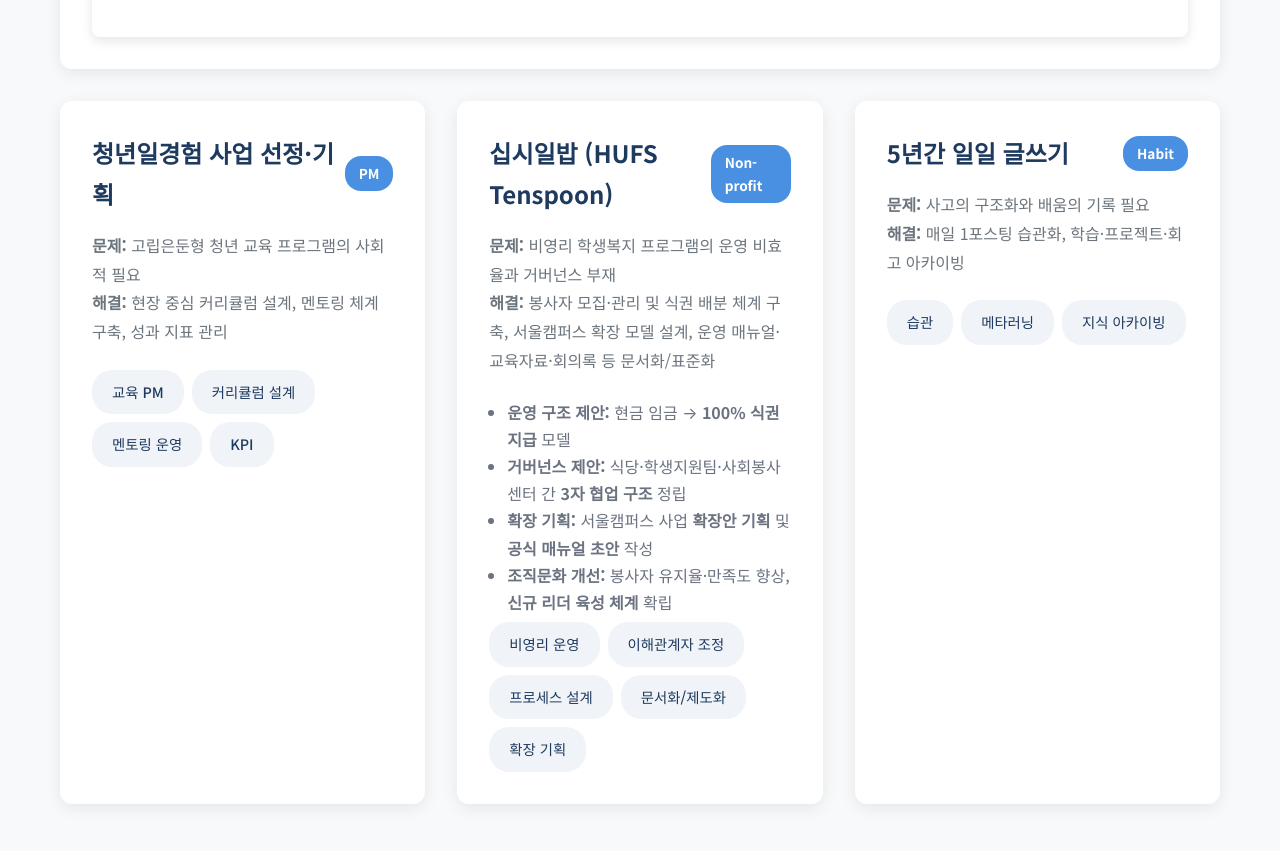
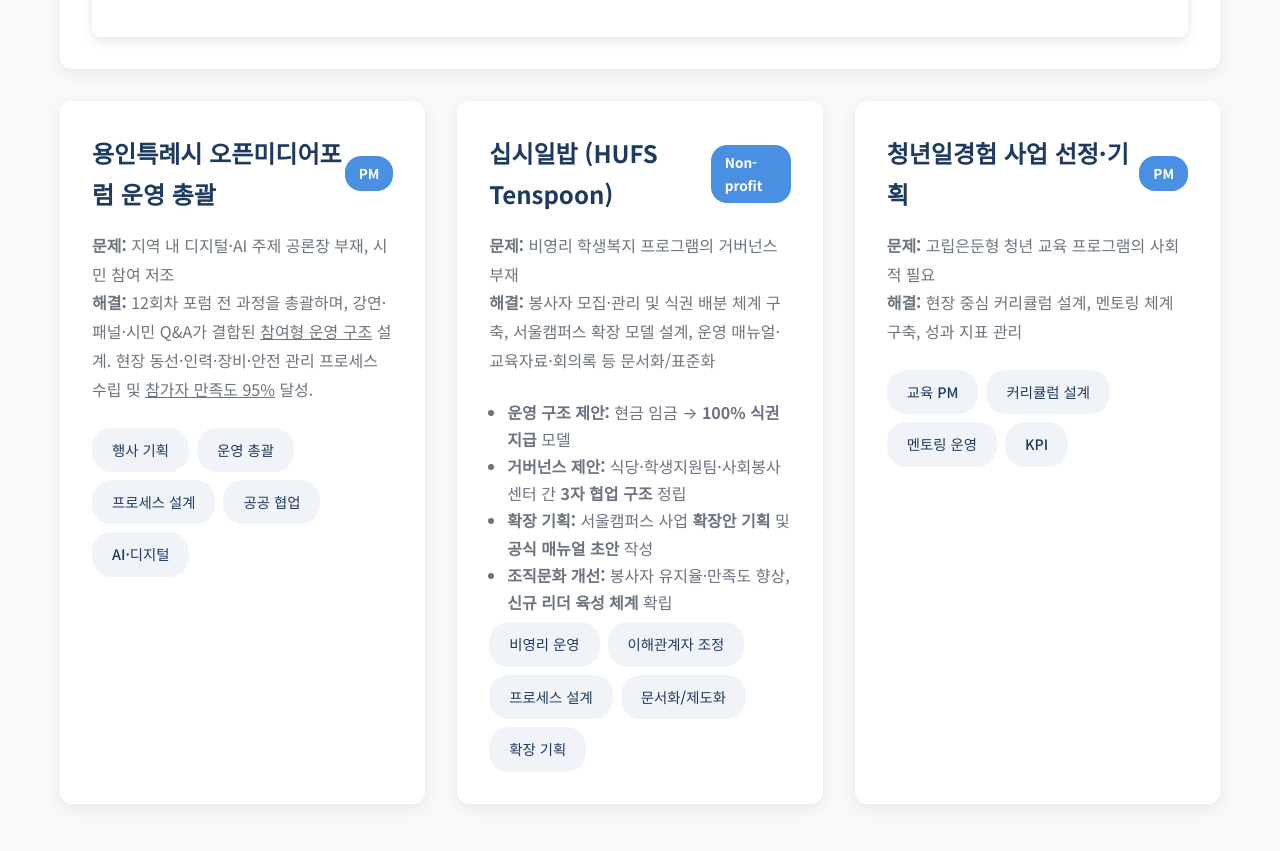
Before and after one commit to Gwanju-Son/sparta-edupm-copilot, a plain HTML site: page portfolio_site/index.html in a window 1280 px wide. Shown: the part 2760-3611 px from the top of the page. Drawn offline with Linux system fonts and the light colour scheme; grey boxes are pictures that could not be loaded.

Commit message:
feat(projects): add Yongin Open Media Forum as Project 2, reorder projects, remove writing habit

```diff
--- a/portfolio_site/index.html
+++ b/portfolio_site/index.html
@@ -154,22 +154,24 @@
                     </div>
                 </div>
 
-                <!-- Project 2: Youth Work Experience -->
+                <!-- Project 2: Yongin Open Media Forum -->
                 <div class="project-card">
                     <div class="project-header">
-                        <h3>청년일경험 사업 선정·기획</h3>
+                        <h3>용인특례시 오픈미디어포럼 운영 총괄</h3>
                         <span class="project-tag">PM</span>
                     </div>
                     <p class="project-desc">
-                        <strong>문제:</strong> 고립은둔형 청년 교육 프로그램의 사회적 필요<br>
-                        <strong>해결:</strong> 현장 중심 커리큘럼 설계, 멘토링 체계 구축, 성과 지표 관리<br>
-
+                        <strong>문제:</strong> 지역 내 디지털·AI 주제 공론장 부재, 시민 참여 저조<br>
+                        <strong>해결:</strong> 12회차 포럼 전 과정을 총괄하며, 강연·패널·시민 Q&amp;A가 결합된
+                        <u>참여형 운영 구조</u> 설계. 현장 동선·인력·장비·안전 관리 프로세스 수립 및
+                        <u>참가자 만족도 95%</u> 달성.<br>
                     </p>
                     <div style="display:flex; gap:8px; flex-wrap:wrap; margin:6px 0 0;">
-                        <span class="tag">교육 PM</span>
-                        <span class="tag">커리큘럼 설계</span>
-                        <span class="tag">멘토링 운영</span>
-                        <span class="tag">KPI</span>
+                        <span class="tag">행사 기획</span>
+                        <span class="tag">운영 총괄</span>
+                        <span class="tag">프로세스 설계</span>
+                        <span class="tag">공공 협업</span>
+                        <span class="tag">AI·디지털</span>
                     </div>
                 </div>
 
@@ -180,7 +182,7 @@
                         <span class="project-tag">Non-profit</span>
                     </div>
                     <p class="project-desc">
-                        <strong>문제:</strong> 비영리 학생복지 프로그램의 운영 비효율과 거버넌스 부재<br>
+                        <strong>문제:</strong> 비영리 학생복지 프로그램의 거버넌스 부재<br>
                         <strong>해결:</strong> 봉사자 모집·관리 및 식권 배분 체계 구축, 서울캠퍼스 확장 모델 설계, 운영 매뉴얼·교육자료·회의록 등 문서화/표준화<br>
                         <ul style="margin:8px 0 0 18px; color:#6b7280;">
                             <li><b>운영 구조 제안:</b> 현금 임금 → <b>100% 식권 지급 </b> 모델</li>
@@ -198,21 +200,21 @@
                     </div>
                 </div>
 
-                <!-- Project 4: Writing Habit -->
+                <!-- Project 4: Youth Work Experience -->
                 <div class="project-card">
                     <div class="project-header">
-                        <h3>5년간 일일 글쓰기</h3>
-                        <span class="project-tag">Habit</span>
+                        <h3>청년일경험 사업 선정·기획</h3>
+                        <span class="project-tag">PM</span>
                     </div>
                     <p class="project-desc">
-                        <strong>문제:</strong> 사고의 구조화와 배움의 기록 필요<br>
-                        <strong>해결:</strong> 매일 1포스팅 습관화, 학습·프로젝트·회고 아카이빙<br>
-
+                        <strong>문제:</strong> 고립은둔형 청년 교육 프로그램의 사회적 필요<br>
+                        <strong>해결:</strong> 현장 중심 커리큘럼 설계, 멘토링 체계 구축, 성과 지표 관리<br>
                     </p>
                     <div style="display:flex; gap:8px; flex-wrap:wrap; margin:6px 0 0;">
-                        <span class="tag">습관</span>
-                        <span class="tag">메타러닝</span>
-                        <span class="tag">지식 아카이빙</span>
+                        <span class="tag">교육 PM</span>
+                        <span class="tag">커리큘럼 설계</span>
+                        <span class="tag">멘토링 운영</span>
+                        <span class="tag">KPI</span>
                     </div>
                 </div>
             </div>
```
